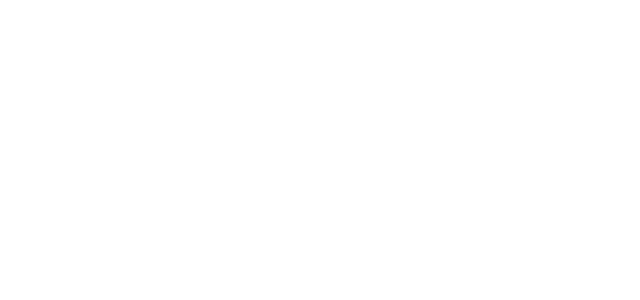
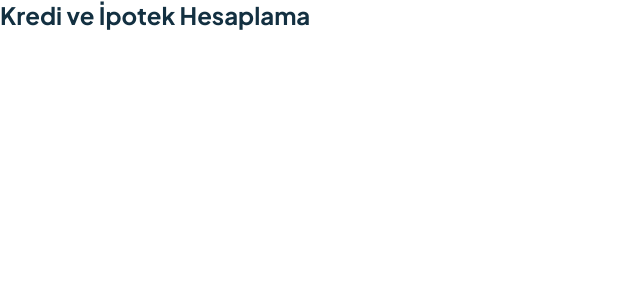
Before and after one commit to dursunkokturk/Front-End-School-React-JS-Project-Loan-And-Mortgage-Calculator-App-V3, a React (Vite) app: page / in a window 1280 px wide. Shown: the top 300 px of the page, without its empty margins (0-640 px from the left). Built offline with nearby package versions, Linux system fonts and the light colour scheme.

Commit message:
index.html dosyasinda font eklendi, src klasoru icindeki app.jsx component icinde baslik eklendi, app.css dosyasinda yazi fontu ve rengi icin css duzenlemesi yapildi

```diff
--- a/index.html
+++ b/index.html
@@ -5,6 +5,9 @@
     <link rel="icon" type="image/svg+xml" href="/favicon.svg" />
     <meta name="viewport" content="width=device-width, initial-scale=1.0" />
     <title>front-end-school-react-js-project-loan-and-mortgage-calculator-app-v1</title>
+    <link rel="preconnect" href="https://fonts.googleapis.com">
+    <link rel="preconnect" href="https://fonts.gstatic.com" crossorigin>
+    <link href="https://fonts.googleapis.com/css2?family=Plus+Jakarta+Sans:wght@200..800&display=swap" rel="stylesheet">
   </head>
   <body>
     <div id="root"></div>
--- a/src/App.css
+++ b/src/App.css
@@ -0,0 +1,14 @@
+*{
+  margin: 0;
+  padding: 0;
+  box-sizing: border-box;
+}
+
+body {
+  font-family: Plus Jakarta Sans;
+}
+
+h2{
+  font-weight: 700;
+  color: #133041;
+}
--- a/src/App.jsx
+++ b/src/App.jsx
@@ -4,6 +4,7 @@
 
   return (
     <>
+    <h2>Kredi ve İpotek Hesaplama</h2>
     </>
   )
 }
```
